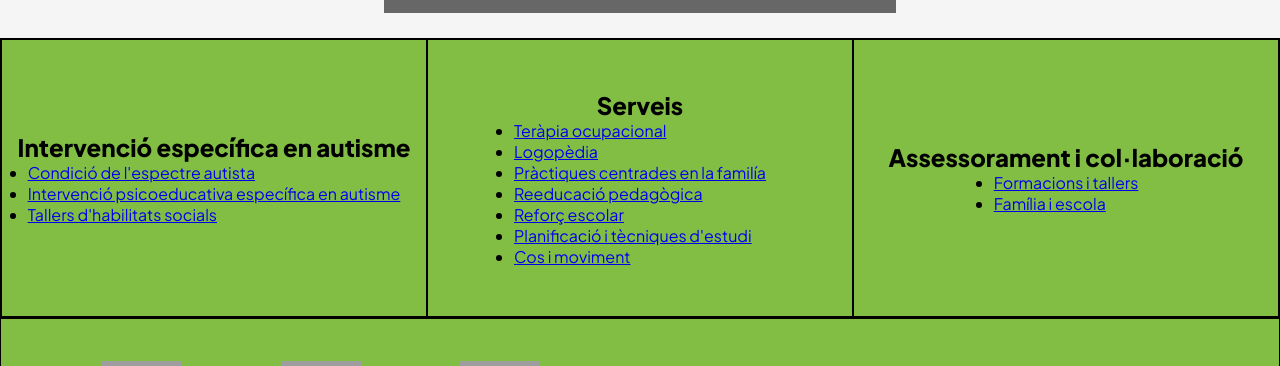
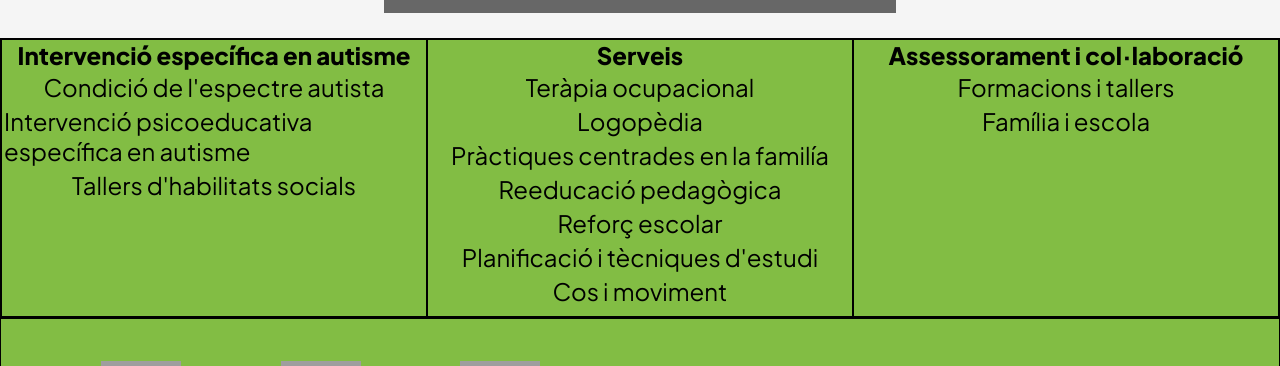
Before and after one commit to ozillo/femCami, a React (Vite) app: page / in a window 1280 px wide. Shown: the part 2100-2466 px from the top of the page. Built offline with nearby package versions, Linux system fonts and the light colour scheme; grey boxes are pictures that could not be loaded.

Commit message:
Changes on Footer

```diff
--- a/src/components/Footer/Footer.css
+++ b/src/components/Footer/Footer.css
@@ -29,6 +29,33 @@ footer {
 .div-menu-footer h4{
     color:black;
     font-size: 1.5rem;
+}
+
+.footer-menu-ul{
+    height: 100%;
+    width: 100%;
+    display: flex;
+    flex-direction: column;
+    align-items: center;
+}
+.footer-menu-li{
+    display:flex;
+}
+
+.footer-menu-li a{
+    text-decoration: none;
+    color:black;
+    font-family: 'Plus Jakarta Sans', sans-serif;
+    font-size:1.5rem;
+    padding: 2px;
+
+}
+.footer-menu-li a:hover{
+    width: 250px;
+    height: auto;
+    padding-top:35px;
+    display: block;
+    opacity: 1;
 }
 
 .div-general-footer{
```
